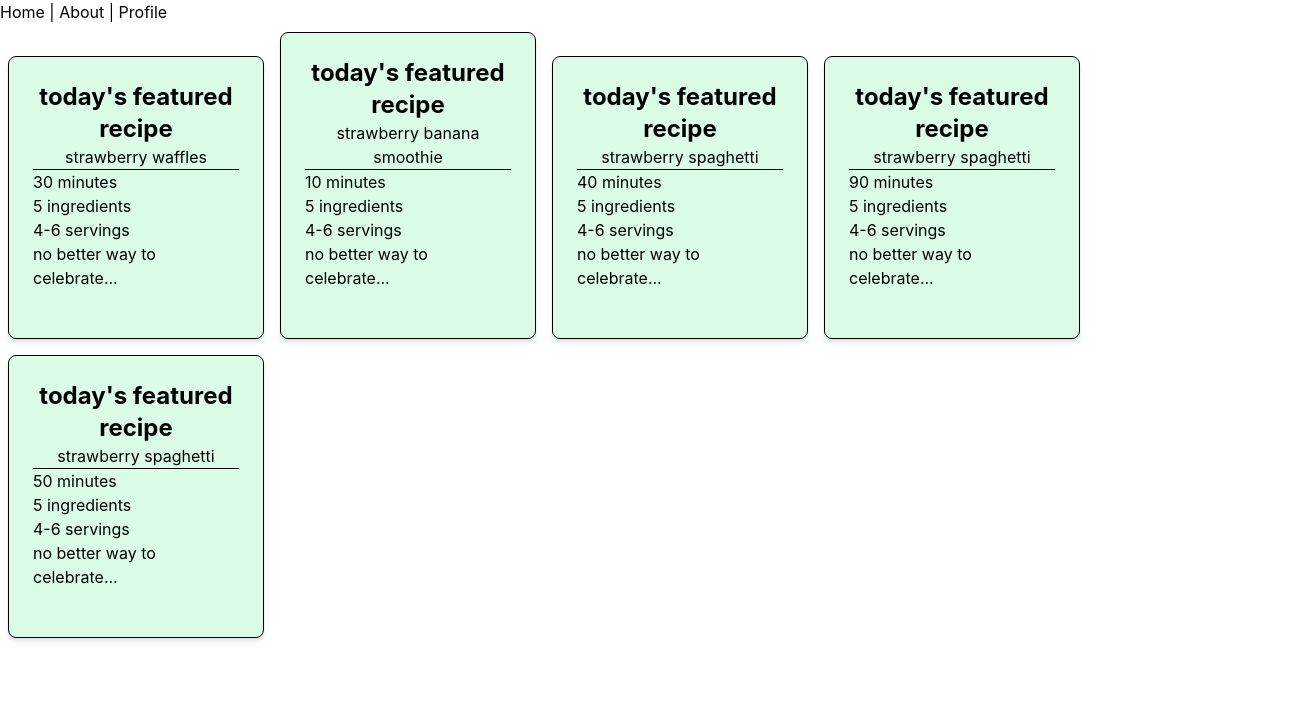
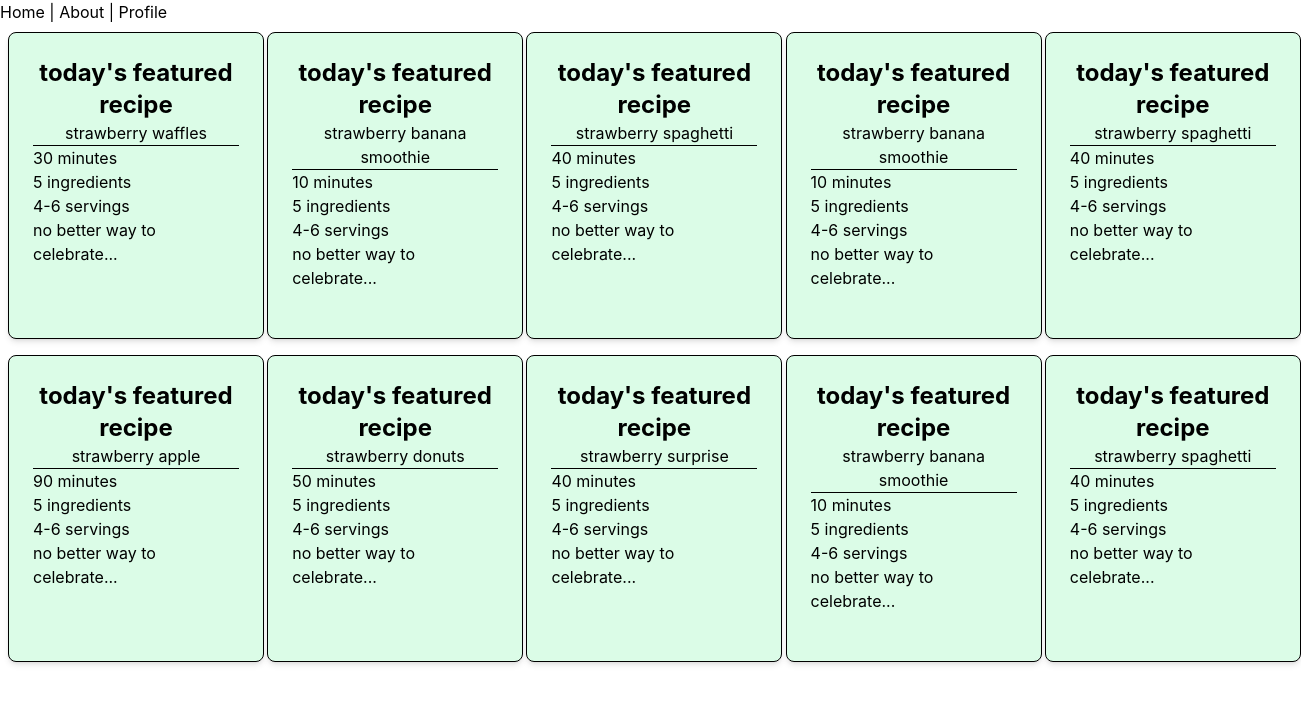
Before and after one commit to yunnimeomeo/final-project-, a React (Vite) app in the folder my-first-react-app/: page / in a window 1280 px wide. Shown: the top 704 px of the page, 1301 px wide, since content can reach past the window. Built offline with nearby package versions, Linux system fonts and the light colour scheme.

Commit message:
pushed for homepage

```diff
--- a/my-first-react-app/src/App.jsx
+++ b/my-first-react-app/src/App.jsx
@@ -9,13 +9,15 @@ function App() {
       <nav>
         <Link to="/">Home</Link> |{" "}
         <Link to="/about">About</Link> |{" "}
-        <Link to="/profile">Profile</Link>
+        <Link to="/profile">Profile</Link>{" "}
+        {/* <link to="/RecipesAll">RecipesAll</link> */}
       </nav>
 
       <Routes>
         <Route path="/" element={<Home />} />
         <Route path="/about" element={<About />} />
         <Route path="/profile" element={<Profile />} />
+        {/* <Route path="/recipesAll" */}
       </Routes>
     </BrowserRouter>
   );
--- /dev/null
+++ b/my-first-react-app/src/components/navBar.jsx
@@ -0,0 +1,9 @@
+function() {
+    return (
+        <div>
+
+        </div>
+
+    );
+
+}
--- a/my-first-react-app/src/pages/Home.jsx
+++ b/my-first-react-app/src/pages/Home.jsx
@@ -6,6 +6,8 @@ import Foodcard from "../components/Foodcard";
 function Home(emoji,) {
     return (
         <div>
+
+            <div className="grid grid-cols-5 gap-4">
                  <Foodcard
                 recipeName="strawberry waffles" time="30"/>
                 <Foodcard
@@ -13,9 +15,28 @@ function Home(emoji,) {
                 <Foodcard
                 recipeName="strawberry spaghetti" time="40"/>
                  <Foodcard
-            recipeName="strawberry spaghetti" time="90"/>
+                recipeName="strawberry banana smoothie" time="10"/>
                 <Foodcard
-            recipeName="strawberry spaghetti" time="50"/>
+                recipeName="strawberry spaghetti" time="40"/>
+
+            </div>
+
+            <div className="grid grid-cols-5 gap-4">
+                 <Foodcard
+                 recipeName="strawberry apple" time="90"/>
+                <Foodcard
+                 recipeName="strawberry donuts" time="50"/>
+                <Foodcard
+                recipeName="strawberry surprise" time="40"/>
+                 <Foodcard
+                recipeName="strawberry banana smoothie" time="10"/>
+                <Foodcard
+                recipeName="strawberry spaghetti" time="40"/>
+
+            </div>
+
+
+
         </div>
 
     );
--- /dev/null
+++ b/my-first-react-app/src/pages/RecipesAll.jsx
@@ -0,0 +1,14 @@
+import Foodcard from "../components/Foodcard";
+
+
+function RecipesAll() {
+    return (
+    <>
+          <Title myTitle="Options" mySubtitle="Ignore" />
+
+
+    </>
+    )
+}
+
+export default RecipesAll;
```
Lines whose indentation alone changed are shown as unchanged.
